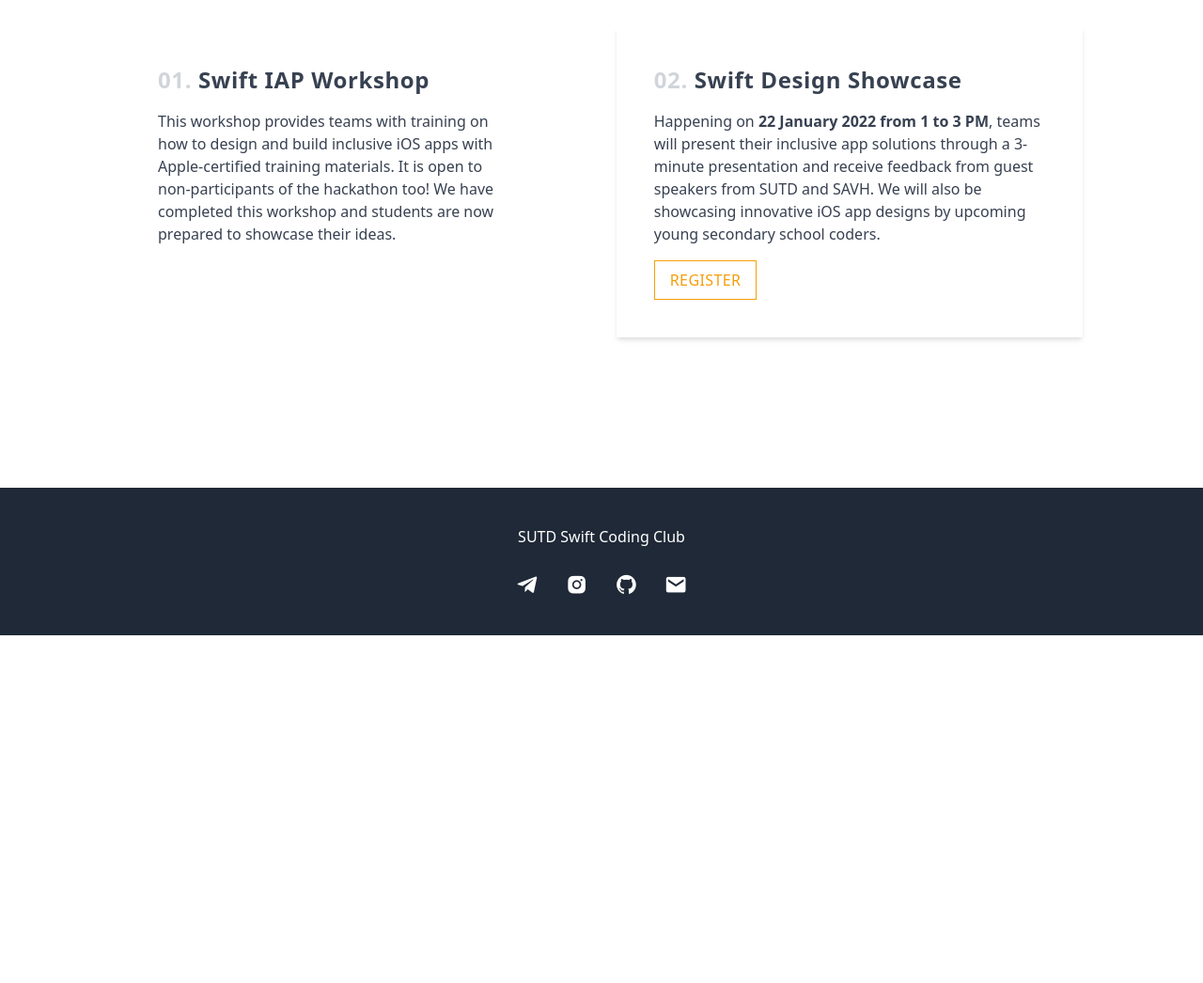
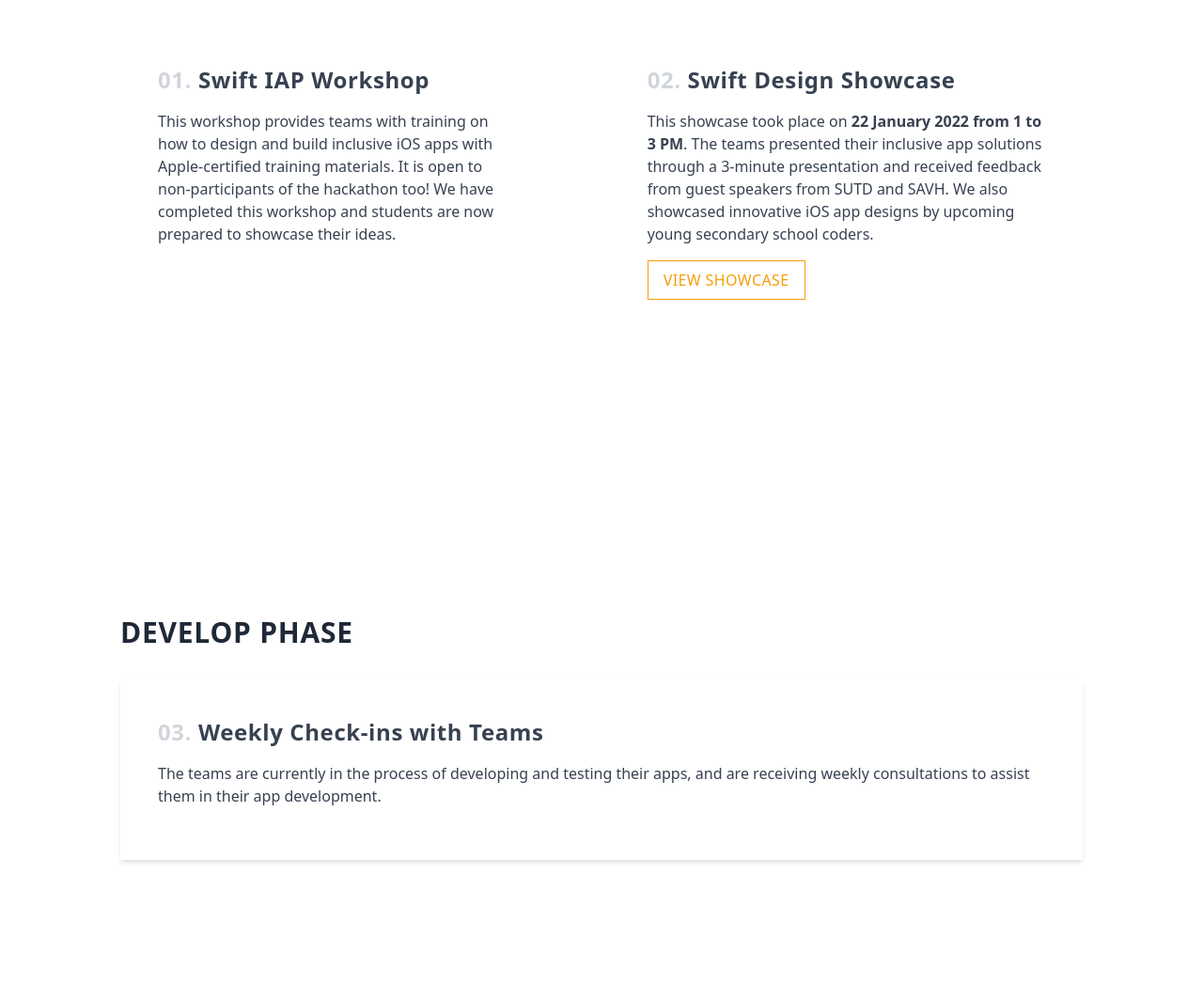
Before and after one commit to SUTD-Swift-Coding-CLub/sutdswift.github.io, a plain HTML site: page index.html in a window 1280 px wide. Shown: the part 1679-2725 px from the top of the page at 94% size. Before the commit the page ends 2355 px from the top, so only its background shows below. Drawn offline with nearby package versions, Linux system fonts and the light colour scheme.

Commit message:
Update timeline, add develop phase

```diff
--- a/index.html
+++ b/index.html
@@ -65,16 +65,16 @@
           <span>Completed</span>
         </div>
         <i class='bx bx-chevron-down bx-md text-gray-600 transform md:-rotate-90 px-10'></i>
-        <div class="flex flex-col text-yellow-500">
+        <div class="flex flex-col text-gray-400">
           <span>JAN</span>
           <span class="text-2xl font-bold">Design</span>
-          <span class="font-medium">Happening now!</span>
+          <span>Completed</span>
         </div>
         <i class='bx bx-chevron-down bx-md text-gray-600 transform md:-rotate-90 px-10'></i>
-        <div class="flex flex-col text-gray-600">
+        <div class="flex flex-col text-yellow-500">
           <span>JAN - MAY</span>
           <span class="text-2xl font-bold">Develop</span>
-          <span>Upcoming</span>
+          <span class="font-medium">Happening now!</span>
         </div>
         <i class='bx bx-chevron-down bx-md text-gray-600 transform md:-rotate-90 px-10'></i>
         <div class="flex flex-col text-gray-600">
@@ -84,7 +84,7 @@
         </div>
       </div>
     </div>
-    <!--events section-->
+    <!--design phase section-->
     <div class="py-32">
       <h1 class="font-black text-3xl text-gray-800 uppercase tracking-wide mb-8">Design Phase</h1>
       <div class="flex flex-col md:flex-row gap-16 md\:gap-32">
@@ -97,37 +97,38 @@
 
             We have completed this workshop and students are now prepared to showcase their ideas.
           </p>
-          <!-- <button
-            class="mt-2 block border-gray-500 border rounded-md font-medium px-4 py-2 text-gray-500 cursor-not-allowed"
-            isabled>
-            Completed!
-          </button> -->
         </div>
-        <div class="p-10 shadow-md">
+        <div class="p-10">
           <h2 class="font-bold text-2xl tracking-wide"><span class="text-gray-300">02.</span> Swift Design Showcase</h2>
           <p class="my-4">
-            Happening on <span class="font-semibold">22 January 2022 from 1 to 3 PM</span>,
-            teams will present their inclusive app solutions through a 3-minute presentation and receive feedback from
+            This showcase took place on <span class="font-semibold">22 January 2022 from 1 to 3 PM</span>.
+            The teams presented their inclusive app solutions through a 3-minute presentation and received feedback from
             guest
-            speakers from SUTD and SAVH. We will also be showcasing innovative iOS app designs by upcoming young
+            speakers from SUTD and SAVH. We also showcased innovative iOS app designs by upcoming young
             secondary school coders.
           </p>
           <div>
-            <a href="http://shorturl.at/mCS36" target="_blank">
+            <a href="/showcase.html" target="_blank">
               <button type="button"
                 class="mt-2 block border-yellow-500 border rounded-none font-medium focus:outline-none focus:border-gray-500 px-4 py-2 text-yellow-500 hover:bg-yellow-500 hover:text-white">
-                <span class="uppercase tracking-wide">Register</span>
+                <span class="uppercase tracking-wide">View Showcase</span>
               </button>
             </a>
-
-            <!-- <a href="showcase.html">
-              <button type="button"
-                class="mt-2 block border-gray-500 border rounded-md font-medium focus:outline-none focus:border-gray-500 px-4 py-2 text-gray-500 hover:bg-gray-500 hover:text-white">
-                <span>View Showcase</span>
-              </button>
-            </a> -->
           </div>
         </div>
+      </div>
+    </div>
+    <!--develop phase section-->
+    <div class="py-32">
+      <h1 class="font-black text-3xl text-gray-800 uppercase tracking-wide mb-8">Develop Phase</h1>
+      <div class="p-10 shadow-md">
+        <h2 class="font-bold text-2xl tracking-wide"><span class="text-gray-300">03.</span> Weekly Check-ins with Teams
+        </h2>
+        <p class="my-4">
+          The teams are currently in the process of developing and testing their apps, and are receiving weekly
+          consultations to
+          assist them in their app development.
+        </p>
       </div>
     </div>
     <!--watch section-->
```
